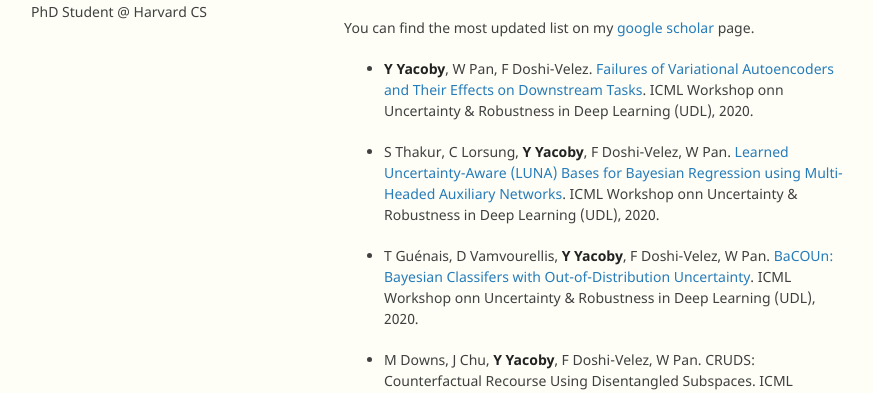
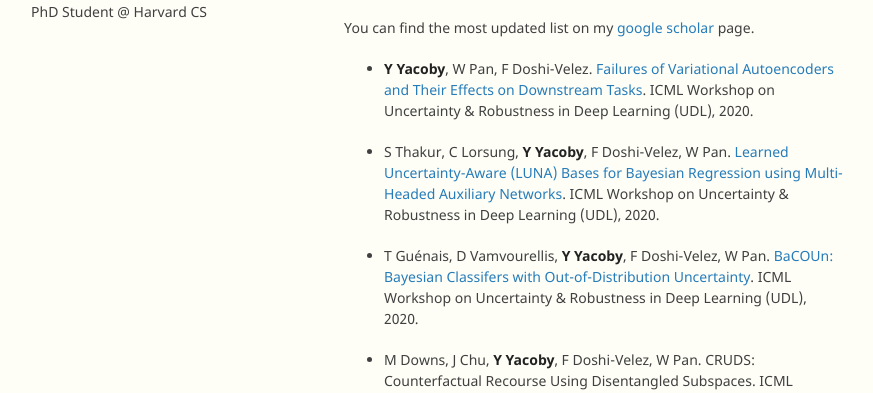
Before and after one commit to yanivyacoby/yanivyacoby.github.io, a Jekyll site: the page built from index.md, in a window 1280 px wide and 900 px high, cut to the strip 335-728 px from the top of the window. Shown: the whole strip, without its empty margins (226-1099 px from the left). Built offline with Jekyll 4.4.1, drawn with Linux system fonts in a browser that asks for light colours; our own code applies the rules of GitHub Pages for plain Markdown files.

Commit message:
Update index.md

```diff
--- a/index.md
+++ b/index.md
@@ -22,13 +22,13 @@
 
 You can find the most updated list on my [google scholar](https://scholar.google.com/citations?user=nEhVgawAAAAJ&hl=en) page.
 
-* **Y Yacoby**, W Pan, F Doshi-Velez. [Failures of Variational Autoencoders and Their Effects on Downstream Tasks](https://arxiv.org/abs/2007.07124). ICML Workshop onn Uncertainty & Robustness in Deep Learning (UDL), 2020.
+* **Y Yacoby**, W Pan, F Doshi-Velez. [Failures of Variational Autoencoders and Their Effects on Downstream Tasks](https://arxiv.org/abs/2007.07124). ICML Workshop on Uncertainty & Robustness in Deep Learning (UDL), 2020.
 
 * S Thakur, C Lorsung, **Y Yacoby**, F Doshi-Velez, W Pan.
 [Learned Uncertainty-Aware (LUNA) Bases for Bayesian Regression using Multi-Headed Auxiliary Networks](https://arxiv.org/abs/2006.11695).
-ICML Workshop onn Uncertainty & Robustness in Deep Learning (UDL), 2020.
+ICML Workshop on Uncertainty & Robustness in Deep Learning (UDL), 2020.
 
-* T Guénais, D Vamvourellis, **Y Yacoby**, F Doshi-Velez, W Pan. [BaCOUn: Bayesian Classifers with Out-of-Distribution Uncertainty](https://arxiv.org/abs/2007.06096). ICML Workshop onn Uncertainty & Robustness in Deep Learning (UDL), 2020.
+* T Guénais, D Vamvourellis, **Y Yacoby**, F Doshi-Velez, W Pan. [BaCOUn: Bayesian Classifers with Out-of-Distribution Uncertainty](https://arxiv.org/abs/2007.06096). ICML Workshop on Uncertainty & Robustness in Deep Learning (UDL), 2020.
 
 * M Downs, J Chu, **Y Yacoby**, F Doshi-Velez, W Pan. CRUDS: Counterfactual Recourse Using Disentangled Subspaces. ICML Workshop on Human Interpretability in Machine Learning (WHI), 2020.
 
```
